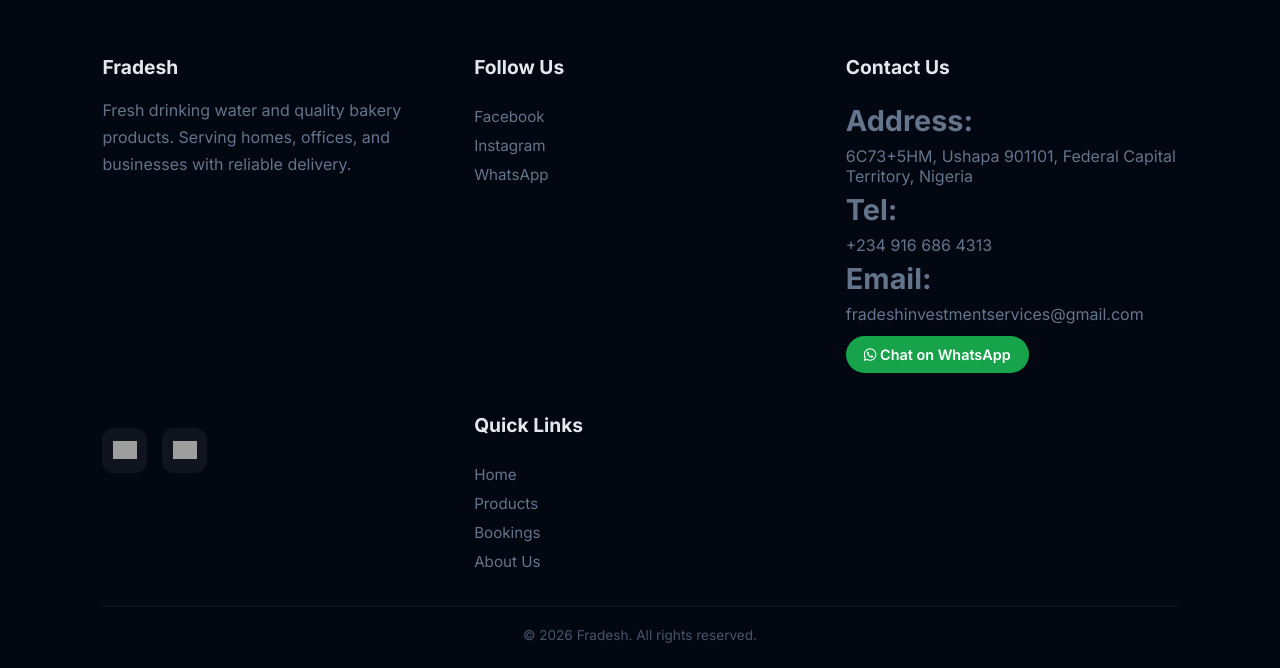
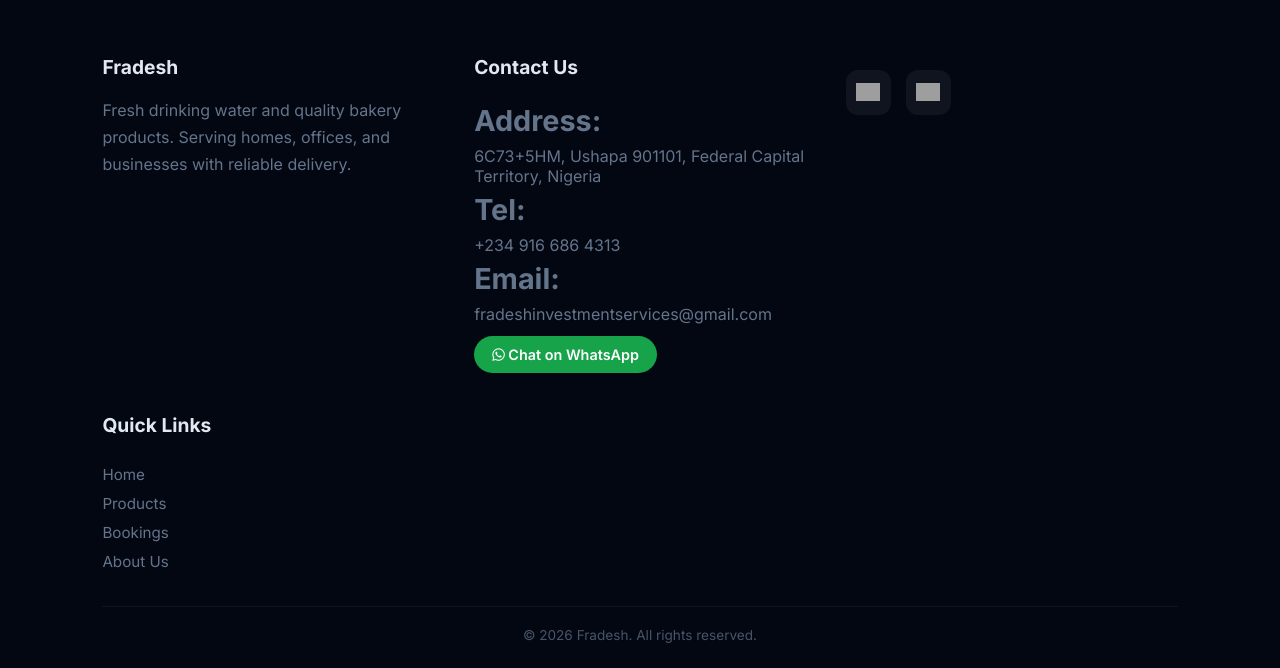
Before and after one commit to connell-christopher/fradesh-investment-services, a plain HTML site: page index.html in a window 1280 px wide. Shown: the part 5827-6495 px from the top of the page. Drawn offline with Linux system fonts and the light colour scheme; grey boxes are pictures that could not be loaded.

Commit message:
Update index.html

```diff
--- a/index.html
+++ b/index.html
@@ -375,28 +375,6 @@ Serving homes, offices, and businesses with reliable delivery.
 </div>
 
 
-<div class="footer-links">
-
-<h3>Follow Us</h3>
-
-<a href="https://facebook.com/YOUR_PAGE"
-target="_blank">
-Facebook
-</a>
-
-<a href="https://instagram.com/YOUR_PAGE"
-target="_blank">
-Instagram
-</a>
-
-<a href="https://wa.me/234XXXXXXXXXX"
-target="_blank">
-WhatsApp
-</a>
-
-</div>
-
-
 <div class="footer-contact">
 
 <h3>Contact Us</h3>
@@ -427,7 +405,7 @@ class="whatsapp-btn">
 <div class="footer-social">
 
 <a
-href="https://instagram.com/yourusername"
+href="https://www.instagram.com/fradesh.ng/"
 target="_blank"
 aria-label="Instagram"
 >
@@ -437,7 +415,7 @@ alt="Instagram">
 </a>
 
 <a
-href="https://facebook.com/yourpage"
+href="https://www.facebook.com/people/Fradesh-Bakery-And-Table-Water/61581530169172/"
 target="_blank"
 aria-label="Facebook"
 >
```
